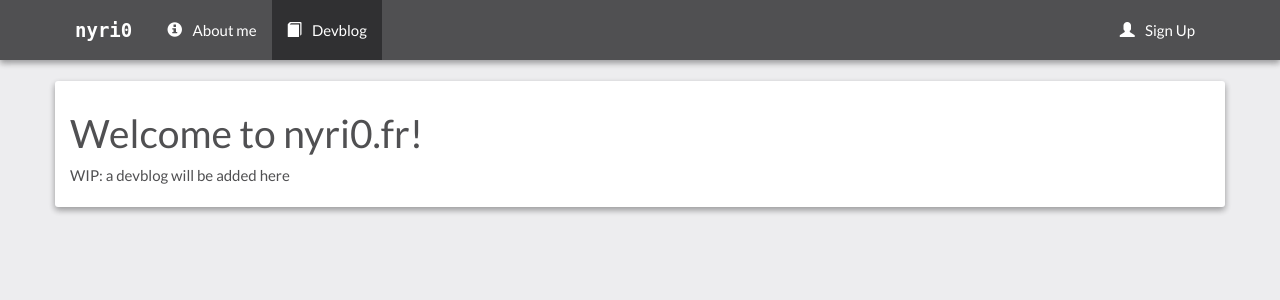
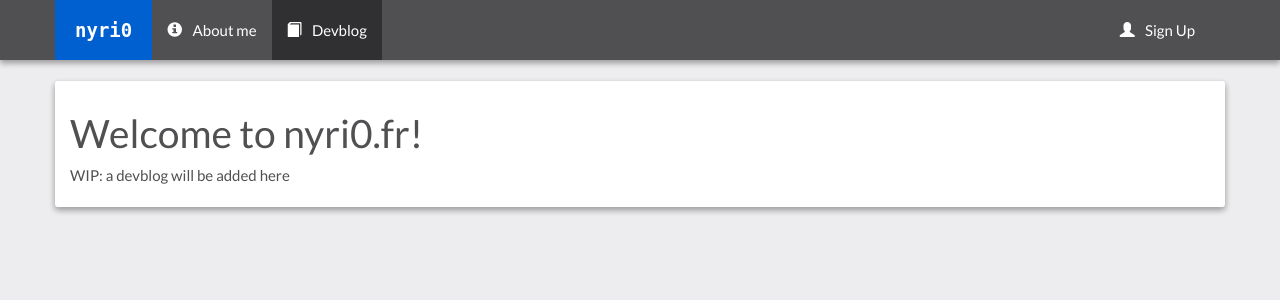
Before and after one commit to Nyrio/personal-site, a Django app: page /blog/ in a window 1280 px wide. Shown: the top 300 px of the page. Run offline with Django 3.2, Linux system fonts and the light colour scheme; some libraries are stand-ins or nearby versions.

Commit message:
Some changes in style

```diff
--- a/src/mainsite/static/css/bootstrap-custom.css
+++ b/src/mainsite/static/css/bootstrap-custom.css
@@ -7,11 +7,17 @@
 	padding-left: 20px;
 	padding-right: 20px;
 }
+.navbar-default .navbar-brand,
+.navbar-default .navbar-brand
+{
+	color: #ffffff;
+	background-color: #0060d0;
+}
 .navbar-default .navbar-brand:hover,
 .navbar-default .navbar-brand:focus
 {
 	color: #ffffff;
-	background-color: #404042;
+	background-color: #0050c0;
 }
 
 .navbar-default .navbar-nav > li > a:hover,
```
